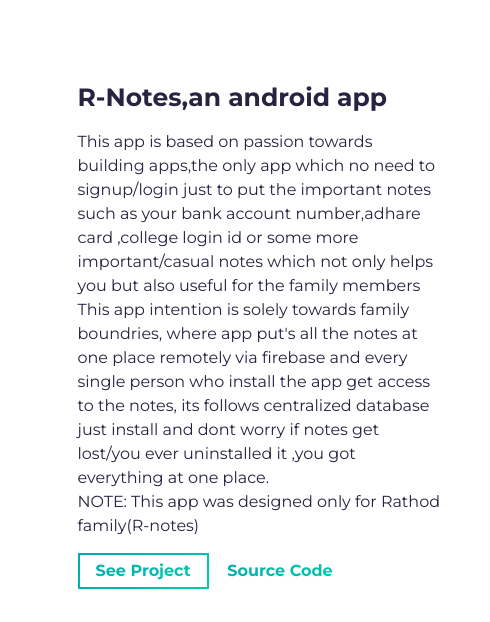
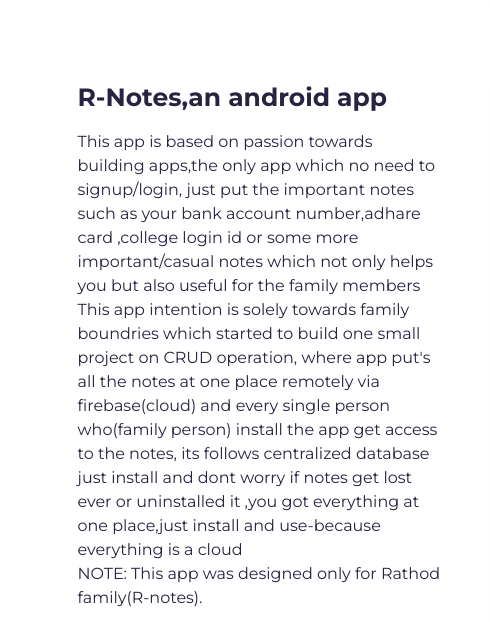
Before and after one commit to pranitrathod/Porfoliooo, a website built with Parcel: page src/index.html in a window 1280 px wide. Shown: the part 5604-6226 px from the top of the page, 0-490 px from the left. Built offline with nearby package versions, Linux system fonts and the light colour scheme.

Commit message:
Added more text into porfolio

```diff
--- a/src/index.html
+++ b/src/index.html
@@ -287,13 +287,13 @@
                     <h3 class="project-wrapper__text-title">R-Notes,an android app</h3>
                     <div>
                       <p class="mb-4">
-                       This app is based on passion towards building apps,the only app which no need to signup/login just to put the
+                       This app is based on passion towards building apps,the only app which no need to signup/login, just put the
                        important notes such as your bank account number,adhare card ,college login id or some more important/casual notes which not only
                        helps you but also useful for the family members<br>
-                       This app intention is solely towards family boundries, where app put's all the notes at one place remotely via firebase
-                       and every single person who install the app get access to the notes, its follows centralized database just install and
-                       dont worry if notes get lost/you ever uninstalled it ,you got everything at one place.<br>
-                       NOTE: This app was designed only for Rathod family(R-notes)
+                       This app intention is solely towards family boundries which started to build one small project on CRUD operation, where app put's all the notes at one place remotely via firebase(cloud)
+                       and every single person who(family person) install the app get access to the notes, its follows centralized database just install and
+                       dont worry if notes get lost ever or uninstalled it ,you got everything at one place,just install and use-because everything is a cloud<br>
+                       NOTE: This app was designed only for Rathod family(R-notes).
 
                       </p>
                     </div>
```
